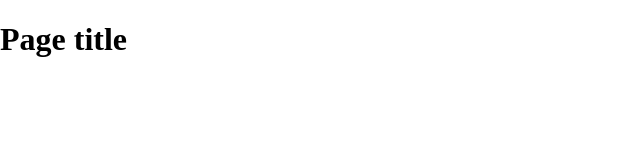
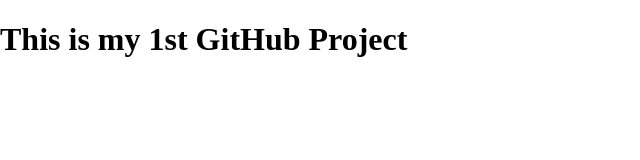
Before and after one commit to absiddik96/new_git, a plain HTML site: page index.html in a window 1280 px wide. Shown: the whole page, without its empty margins (0-640 px from the left). Drawn offline with nearby package versions, Linux system fonts and the light colour scheme.

Commit message:
update index

```diff
--- a/index.html
+++ b/index.html
@@ -6,7 +6,7 @@
     <head>
         <meta charset="utf-8">
         <meta http-equiv="X-UA-Compatible" content="IE=edge,chrome=1">
-        <title>lynda boilerplate</title>
+        <title>lynda GitHub</title>
         <meta name="description" content="">
         <meta name="viewport" content="width=device-width">
         <link rel="stylesheet" href="_css/main.css">
@@ -14,7 +14,7 @@
     </head>
     <body>
     <header>
-	<h1>Page title</h1>
+	<h1>This is my 1st GitHub Project</h1>
     </header>
     <nav id="pageNav">
     </nav>
```
